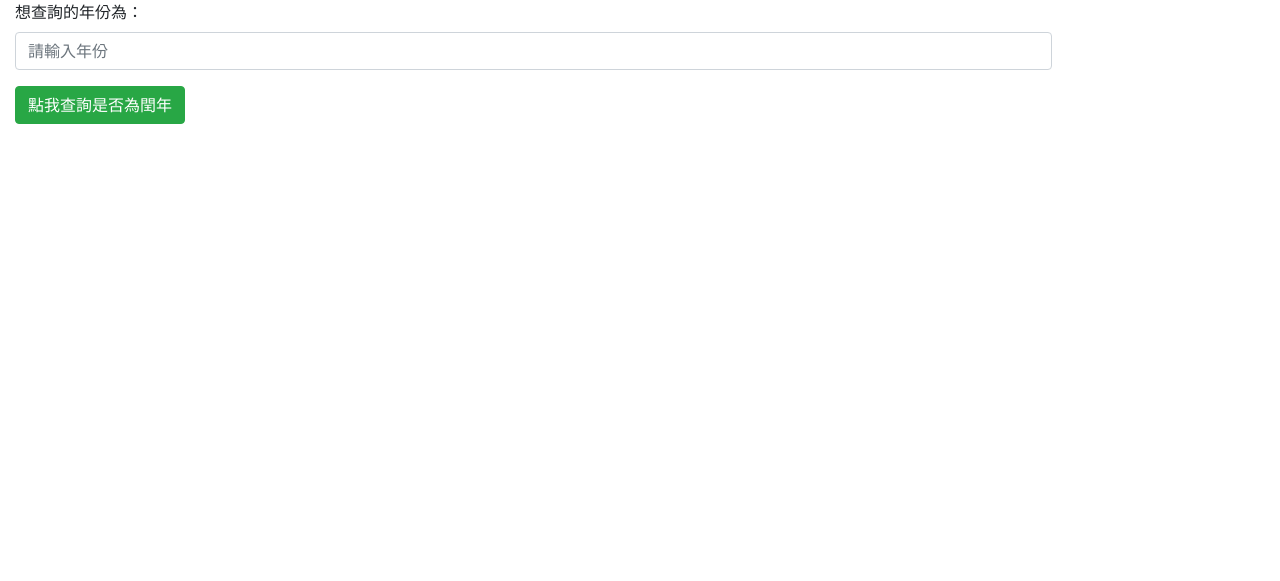
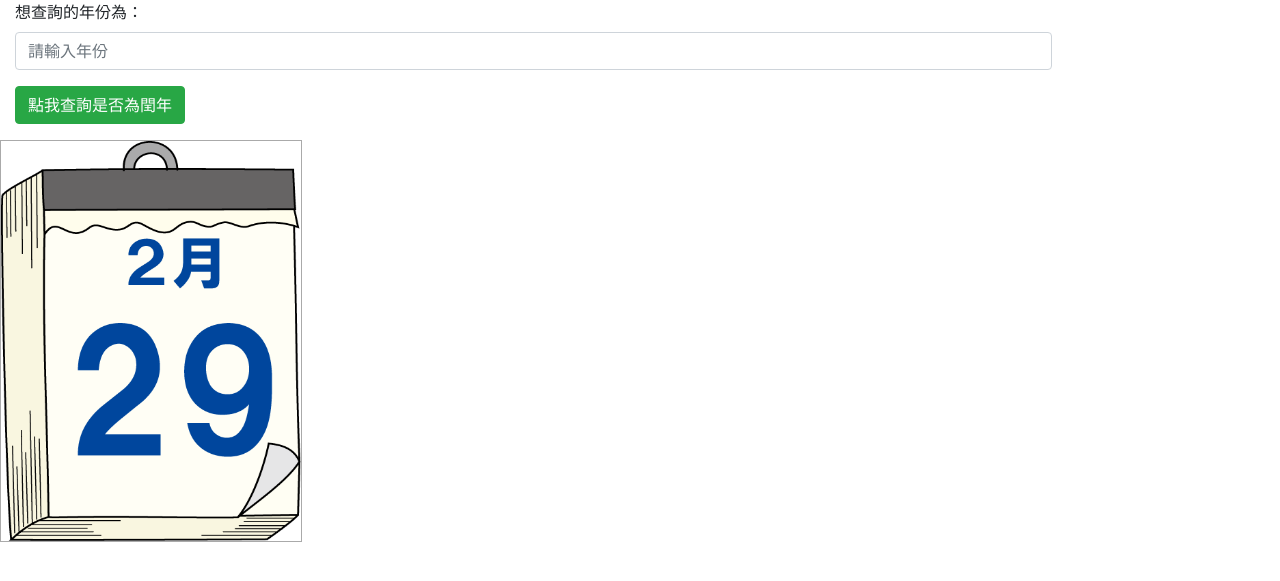
Before and after one commit to mikelily/MESA09_PHP, a PHP site: page /mike_Leap_Year.php in a window 1280 px wide. Shown: the top 581 px of the page. Run offline with PHP 8.4, Linux system fonts and the light colour scheme; some libraries are stand-ins or nearby versions.

Commit message:
20180426 v1

```diff
--- a/mike_Leap_Year.php
+++ b/mike_Leap_Year.php
@@ -31,9 +31,16 @@
         <!-- Bootstrap CSS -->
         <link rel="stylesheet" href="https://stackpath.bootstrapcdn.com/bootstrap/4.1.0/css/bootstrap.min.css" integrity="sha384-9gVQ4dYFwwWSjIDZnLEWnxCjeSWFphJiwGPXr1jddIhOegiu1FwO5qRGvFXOdJZ4" crossorigin="anonymous">
 
+        <!-- jQuery first, then Popper.js, then Bootstrap JS -->
+        <script src="https://code.jquery.com/jquery-3.3.1.slim.min.js" integrity="sha384-q8i/X+965DzO0rT7abK41JStQIAqVgRVzpbzo5smXKp4YfRvH+8abtTE1Pi6jizo" crossorigin="anonymous"></script>
+        <script src="https://cdnjs.cloudflare.com/ajax/libs/popper.js/1.14.0/umd/popper.min.js" integrity="sha384-cs/chFZiN24E4KMATLdqdvsezGxaGsi4hLGOzlXwp5UZB1LY//20VyM2taTB4QvJ" crossorigin="anonymous"></script>
+        <script src="https://stackpath.bootstrapcdn.com/bootstrap/4.1.0/js/bootstrap.min.js" integrity="sha384-uefMccjFJAIv6A+rW+L4AHf99KvxDjWSu1z9VI8SKNVmz4sk7buKt/6v9KI65qnm" crossorigin="anonymous"></script>
+
+        <title>Check Leap Year</title>
     </head>
     <body>
-        <form id="register_form" role="form" data-toggle="validator">
+        <form class="form-horizontal" id="register_form" role="form" data-toggle="validator">
+
             <div class="form-group">
                 <label for="inputName"
                        class="control-label col-sm-2">
@@ -57,18 +64,55 @@
                     </button>
                 </div>
             </div>
+            <div style="position: relative;">
+                <canvas id="static" width="300" height="400"
+                        style="position: absolute; border:1px solid #AAAAAA;">
+                </canvas>
+                <canvas id="dynamic" width="300" height="400"
+                        style="position: absolute; border:1px solid #AAAAAA;">
+                </canvas>
+            </div>
         </form>
         <div>
-            <?php
-            echo $tOrF;
-            ?>
+
+
+        <img id="img0229" src="/res/img/0229.png" style="display: none;"/>
+
         </div>
 
+        <script>
+            window.onload = init;
 
-        <!-- jQuery first, then Popper.js, then Bootstrap JS -->
-        <script src="https://code.jquery.com/jquery-3.3.1.slim.min.js" integrity="sha384-q8i/X+965DzO0rT7abK41JStQIAqVgRVzpbzo5smXKp4YfRvH+8abtTE1Pi6jizo" crossorigin="anonymous"></script>
-        <script src="https://cdnjs.cloudflare.com/ajax/libs/popper.js/1.14.0/umd/popper.min.js" integrity="sha384-cs/chFZiN24E4KMATLdqdvsezGxaGsi4hLGOzlXwp5UZB1LY//20VyM2taTB4QvJ" crossorigin="anonymous"></script>
-        <script src="https://stackpath.bootstrapcdn.com/bootstrap/4.1.0/js/bootstrap.min.js" integrity="sha384-uefMccjFJAIv6A+rW+L4AHf99KvxDjWSu1z9VI8SKNVmz4sk7buKt/6v9KI65qnm" crossorigin="anonymous"></script>
+            var c_static = document.getElementById("static");
+            var ctx_static = c_static.getContext("2d");
+            function init() {
+
+                ctx_static.drawImage(img0229, 0, 0,300,400);
+            }
+
+
+            var c_dynamic = document.getElementById("dynamic");
+            var ctx_dynamic = c_dynamic.getContext("2d");
+            ctx_dynamic.clearRect(0,0,400,300);
+            //ctx_dynamic.drawImage(imgLoop, 10, 20);
+            ctx_dynamic.font = "130px Arial italic";
+            ctx_dynamic.textBaseline = "bottom";
+            ctx_dynamic.textAlign = "center";
+            ctx_dynamic.fillStyle = "red";
+
+            var newText = "<?php
+                                if(isset($_GET['yearCheck'])) {
+                                    if ($tOrF)
+                                        echo "True";
+                                    else
+                                        echo "False";
+                                };
+                            ?>";
+            ctx_dynamic.fillText(newText, 150, 270);
+
+        </script>
+
+
 
         <!--引用 Validator-->
         <script src="https://cdnjs.cloudflare.com/ajax/libs/1000hz-bootstrap-validator/0.11.9/validator.min.js"></script>
```
Also changed, not shown: res/img/0229.png (added).
